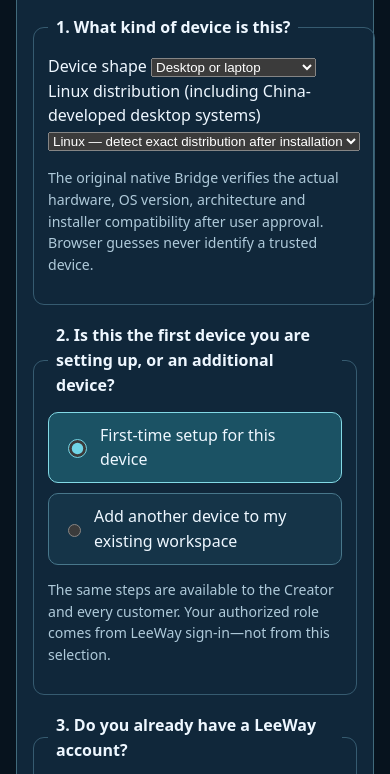
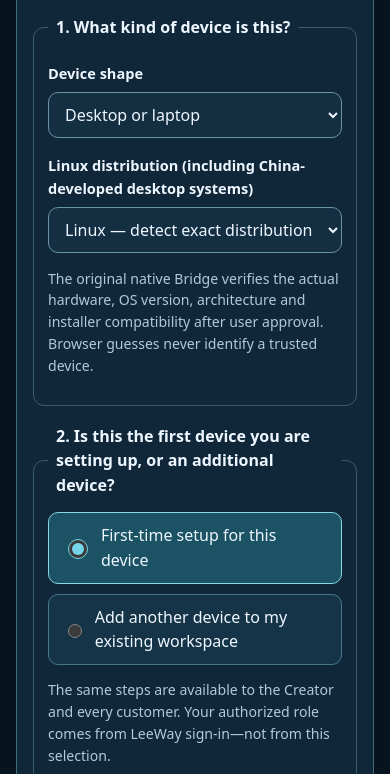
Before and after one commit to 4citeB4U/Leeway-Device-Extension, a browser extension: page docs/install/index.html in a window 390 px wide. Shown: the part 847-1621 px from the top of the page. Drawn offline with Linux system fonts and the light colour scheme.

Commit message:
style(onboarding): accessible full account, GitHub and device form-factor setup on phones and desktops

```diff
--- a/docs/install/install.css
+++ b/docs/install/install.css
@@ -49,3 +49,14 @@ footer{color:#9fbacc;font-size:.8rem;border-top:1px solid #284357}
 .setup-actions a{display:inline-block;min-height:44px;padding:10px;border-radius:9px;background:#267d91;color:#fff;text-decoration:none;margin-top:8px}
 .setup-unavailable{color:#b6c7d4}
 @media(max-width:460px){.guided-setup{padding:16px}.setup-actions{grid-template-columns:1fr}}
+
+/* Account and hardware form factor appear before native download admission. */
+.onboarding-label{display:block;font-size:.91rem;font-weight:650;margin:8px 0}
+.guided-setup select{display:block;width:100%;max-width:520px;border:1px solid #6b94a5;
+  border-radius:10px;background:#142e42;color:#eef7ff;font:inherit;min-height:46px;padding:8px 12px}
+.guided-setup select:focus-visible,.browser-choice:focus-within{outline:3px solid #87d9ec;outline-offset:3px}
+.guided-setup fieldset .hint a{color:#8adeef;text-decoration:underline}
+.guided-setup #linuxVariantWrap{margin-top:16px}
+.guided-setup #githubHelp a{display:inline-flex;align-items:center;min-height:44px;padding:8px 0}
+.guided-setup input[type="radio"]{width:20px;height:20px;accent-color:#74d6e8}
+.guided-setup .setup-actions li a{color:#fff}
```
